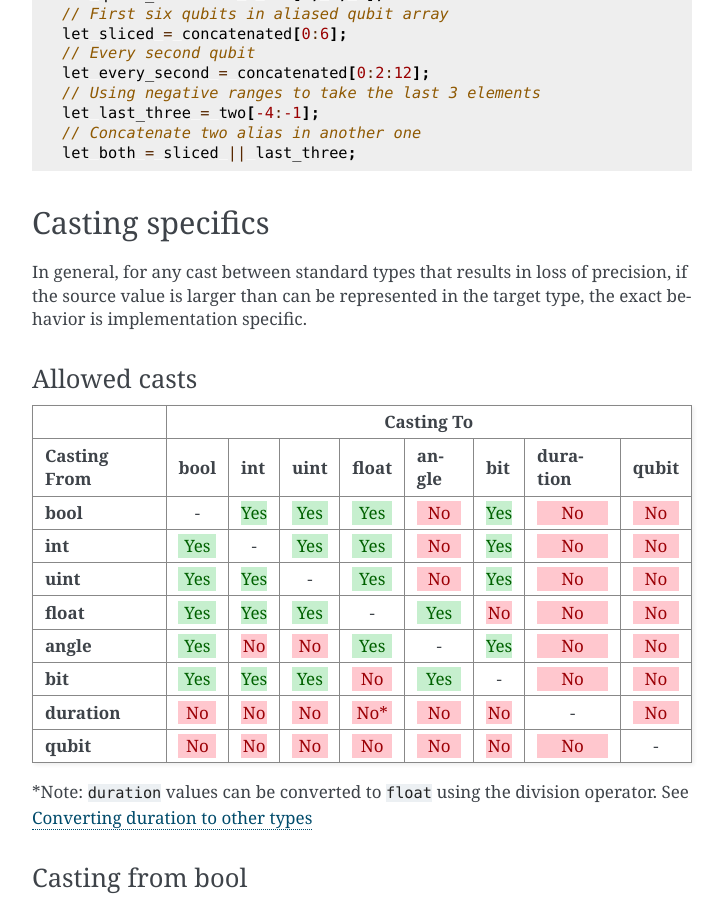
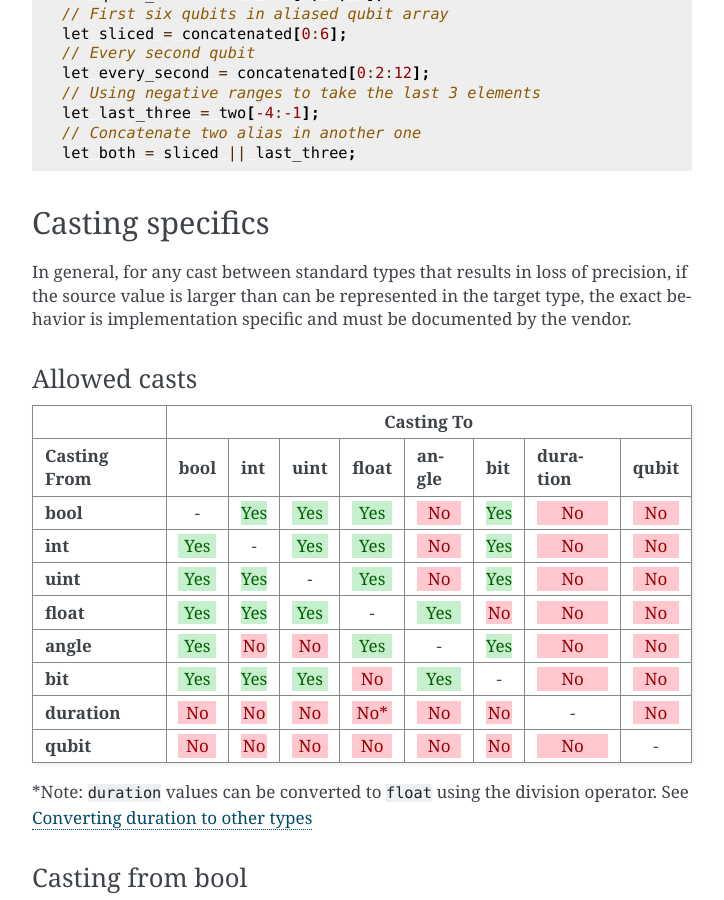
Before and after one commit to openqasm/openqasm, a Sphinx documentation site: the page built from source/language/types.rst, in a window 1280 px wide and 900 px high, scrolled down 7129 px. Shown: the whole window, without its empty margins (388-1112 px from the left). Built offline with Sphinx 7.4.7, drawn with Linux system fonts in a browser that asks for light colours; nearby versions of some CDN libraries; cross-references to code outside the pages are shown as plain code.

Commit message:
Vendor must document behavior when casting value larger than target type can represent

```diff
--- a/source/language/types.rst
+++ b/source/language/types.rst
@@ -383,7 +383,8 @@ Casting specifics
 
 In general, for any cast between standard types that results in loss of
 precision, if the source value is larger than can be represented in the target
-type, the exact behavior is implementation specific.
+type, the exact behavior is implementation specific and must be documented by
+the vendor.
 
 Allowed casts
 ~~~~~~~~~~~~~
```
